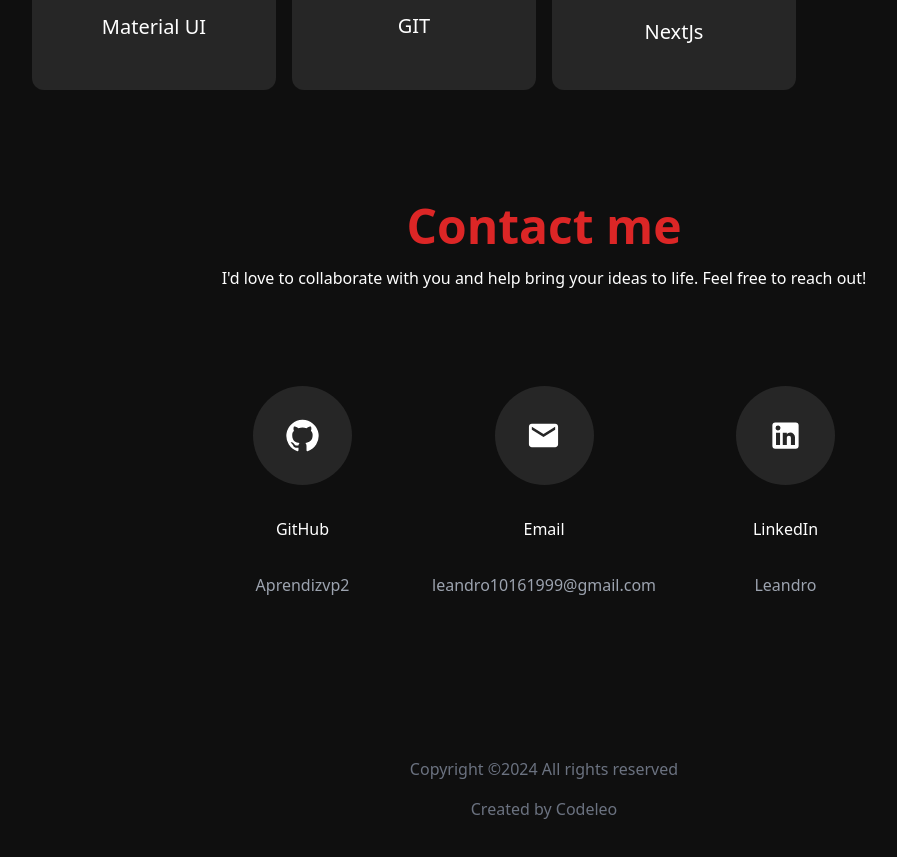
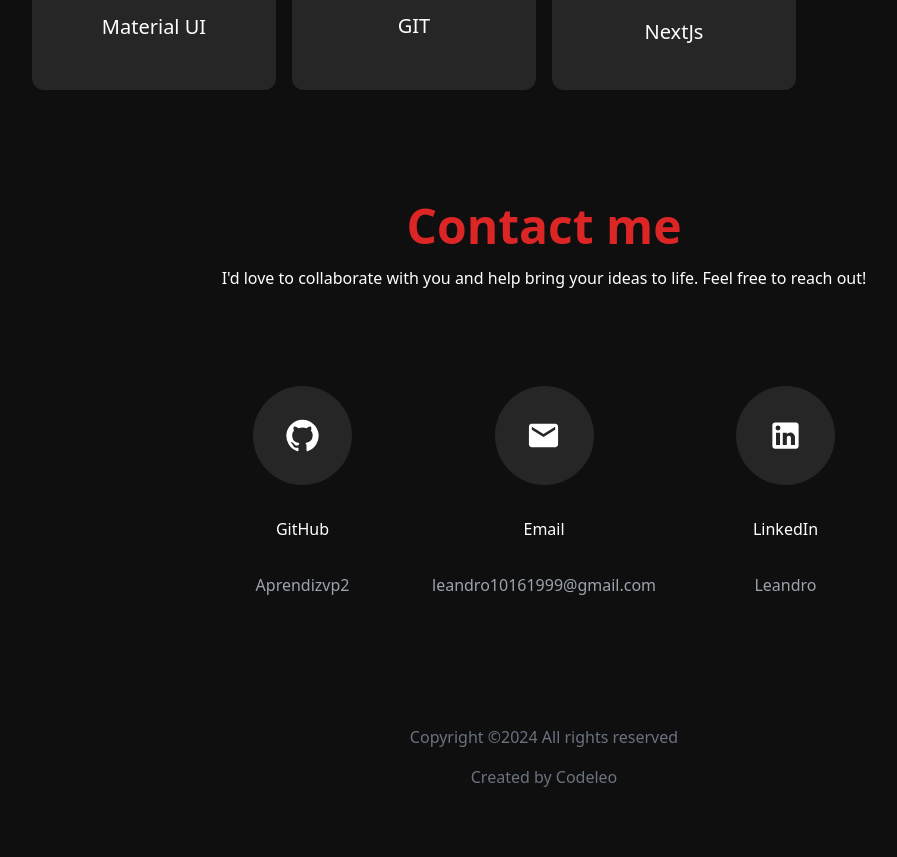
Before and after one commit to Aprendizvp2/codeleo, a React (Vite) app: page / in a window 1280 px wide. Shown: the part 1466-2323 px from the top of the page, without its empty margins (96-993 px from the left). Built offline with nearby package versions, Linux system fonts and the light colour scheme.

Commit message:
fixed responsive

```diff
--- a/src/app/sections/contact/Contact.tsx
+++ b/src/app/sections/contact/Contact.tsx
@@ -4,10 +4,10 @@ import LinkedInIcon from "@mui/icons-material/LinkedIn";
 
 function Contact() {
   return (
-    <div id="contact" className="px-12 md:px-32 pb-8">
+    <div id="contact" className="px-12 md:px-32">
       <h1
         className="text-3xl md:text-5xl font-bold text-center text-red-600 pt-20 pt-20"
-        data-aos="fade-left"
+        data-aos="fade-up"
       >
         Contact me
       </h1>
--- a/src/app/sections/home/Home.tsx
+++ b/src/app/sections/home/Home.tsx
@@ -5,7 +5,7 @@ import { Autoplay, EffectFade } from "swiper/modules";
 
 export default function Home() {
   return (
-    <div id="home" className="h-screen">
+    <div id="home" className="h-screen w-full">
       <Swiper
         loop={true}
         centeredSlides={true}
```
